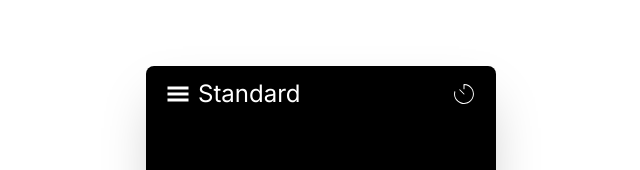
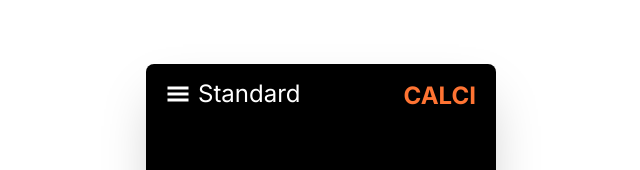
Before and after one commit to Vaidik1308/next_calculator, a Next.js app: page / in a window 1280 px wide. Shown: the top 170 px of the page, without its empty margins (319-959 px from the left). Built offline with nearby package versions, Linux system fonts and the light colour scheme.

Commit message:
added the logo title and test the boundaries , resolve the issues related to boundrires

```diff
--- a/src/app/globals.css
+++ b/src/app/globals.css
@@ -74,3 +74,28 @@
     @apply bg-background text-foreground;
   }
 }
+
+
+
+/* ===== Scrollbar CSS ===== */
+  /* Firefox */
+  * {
+    scrollbar-width: auto;
+    scrollbar-color: #1e0425 #352c2c;
+  }
+
+  /* Chrome, Edge, and Safari */
+  *::-webkit-scrollbar {
+    width: 3px;
+  }
+
+  *::-webkit-scrollbar-track {
+    background: #ffffff;
+    width: 3px;
+  }
+
+  *::-webkit-scrollbar-thumb {
+    background-color: #1e0425;
+    border-radius: 3px;
+    border: 3px solid #ffffff;
+  }
--- a/src/components/buttonsPart/SingleButton.tsx
+++ b/src/components/buttonsPart/SingleButton.tsx
@@ -10,7 +10,6 @@ type KeyProps = {
 }
 
 const SingleButton = ({value}: KeyProps) => {
-  // console.log(value);
   const { handleKeyPress } = useCalculatorContext();
   const symbolsKeyboard = value === 'del' ?
     <FaDeleteLeft size={20}/>:
--- a/src/components/displayPart/Display.tsx
+++ b/src/components/displayPart/Display.tsx
@@ -8,7 +8,7 @@ const Display = (props: Props) => {
   const { value, expression } = useCalculatorContext();
 
   return (
-    <div className=" flex flex-col items-end justify-center  w-full h-full  rounded-xl mb-1 p-2 ">
+    <div className=" flex flex-col items-end justify-center  w-full h-full overflow-y-auto  rounded-xl mb-1 p-2 ">
       <span className="text-xl text-right mb-1 opacity-60 break-words w-full">
         {expression}
       </span>
--- a/src/components/navbar/Navbar.tsx
+++ b/src/components/navbar/Navbar.tsx
@@ -1,9 +1,8 @@
 'use client'
 import React, { useState } from 'react'
-import { CiTimer } from 'react-icons/ci'
-import { GiHamburgerMenu } from 'react-icons/gi'
 import Sidebar from './Sidebar'
-import { Sheet } from '../ui/sheet'
+import logo from '../../../public/logo.png'
+import Image from 'next/image'
 
 type Props = {}
 
@@ -12,13 +11,17 @@ const Navbar = (props: Props) => {
   return (
     <>
 
-        <div className='w-full flex justify-between px-2 mt-2'>
+        <div className='w-full flex justify-between px-2 mt-2 '>
             <div className='flex gap-2 items-center w-fit text-2xl'>
                 <Sidebar/>
                 <span className=''>Standard</span>
             </div>
             <div className='text-2xl mt-1'>
-                <CiTimer/>
+                {/* <div className='relative top-9 -mt-2 h-[220px] w-[220px]'>
+                    <Image alt=''
+                     src={logo} fill className='absolute'/>
+                </div> */}
+                <span className='text-[#FF7433] font-bold '>CALCI</span>
             </div>
         </div>
     </>
--- a/src/components/navbar/Sidebar.tsx
+++ b/src/components/navbar/Sidebar.tsx
@@ -15,7 +15,6 @@ type Props = {}
 const Sidebar = (props: Props) => {
     const [isOpen,setIsOpen] = useState(false)
     const pathname = usePathname()
-    console.log(5%2);
 
   return (
     <Sheet >
@@ -35,9 +34,9 @@ const Sidebar = (props: Props) => {
             <div className='flex flex-col mt-8'>
 
                 <h2 className='mx-4 font-bold'>Calculators</h2>
-                <div className='w-full flex flex-col gap-4 pl-2'>
+                <div className='w-full flex flex-col gap-4 pl-2 pr-1'>
                     <Link
-                        className={`w-full flex items-center gap-6 bg-[#3E3F3F] py-2 `}
+                        className={`w-full flex items-center gap-6 bg-[#3E3F3F] py-4   hover:bg-[#3E3F3F]`}
                         href={"/"}>
                             <div className={`flex items-center gap-2 mx-2  `}>
                                 <div className='w-[4px] bg-[#FE7533] h-[24px] bg-'/>
@@ -46,16 +45,16 @@ const Sidebar = (props: Props) => {
                             <span>Standard</span>
                     </Link>
                     <Link
-                        className={`w-full flex items-center gap-6  py-2 `}
+                        className={`w-full flex items-center gap-6  py-4   hover:bg-[#3E3F3F]`}
                         href={"/c"}>
                             <div className={`flex items-center gap-2 mx-2  `}>
                                 <div className='w-[4px] bg-[#FE7533] h-[24px] bg-'/>
-                                <MdScience/>
+                                <MdScience size={20}/>
                             </div>
                             <span>Scientific</span>
                     </Link>
                     <Link
-                        className={`w-full flex items-center gap-6  py-2 `}
+                        className={`w-full flex items-center gap-6  py-4    hover:bg-[#3E3F3F]`}
                         href={"/c"}>
                             <div className={`flex items-center gap-2 mx-2  `}>
                                 <div className='w-[4px] bg-[#FE7533] h-[24px] bg-'/>
@@ -68,9 +67,9 @@ const Sidebar = (props: Props) => {
             <div className='flex flex-col mt-8'>
 
                 <h2 className='mx-4 font-bold'>Converter</h2>
-                <div className='w-full flex flex-col gap-4 pl-2'>
+                <div className='w-full flex flex-col gap-4 pl-2 pr-1'>
                     <Link
-                        className={`w-full flex items-center gap-6  py-2 `}
+                        className={`w-full flex items-center gap-6  py-4    hover:bg-[#3E3F3F]`}
                         href={"/"}>
                             <div className={`flex items-center gap-2 mx-2  `}>
                                 <div className='w-[4px] bg-[#FE7533] h-[24px] bg-'/>
@@ -79,7 +78,7 @@ const Sidebar = (props: Props) => {
                             <span>Currency</span>
                     </Link>
                     <Link
-                        className={`w-full flex items-center gap-6  py-2 `}
+                        className={`w-full flex items-center gap-6  py-4   hover:bg-[#3E3F3F]`}
                         href={"/c"}>
                             <div className={`flex items-center gap-2 mx-2  `}>
                                 <div className='w-[4px] bg-[#FE7533] h-[24px] bg-'/>
@@ -88,7 +87,7 @@ const Sidebar = (props: Props) => {
                             <span>Volume</span>
                     </Link>
                     <Link
-                        className={`w-full flex items-center gap-6  py-2 `}
+                        className={`w-full flex items-center gap-6  py-4   hover:bg-[#3E3F3F]`}
                         href={"/c"}>
                             <div className={`flex items-center gap-2 mx-2  `}>
                                 <div className='w-[4px] bg-[#FE7533] h-[24px] bg-'/>
@@ -97,7 +96,7 @@ const Sidebar = (props: Props) => {
                             <span>Length</span>
                     </Link>
                     <Link
-                        className={`w-full flex items-center gap-6  py-2 `}
+                        className={`w-full flex items-center gap-6  py-4  hover:bg-[#3E3F3F]`}
                         href={"/c"}>
                             <div className={`flex items-center gap-2 mx-2  `}>
                                 <div className='w-[4px] bg-[#FE7533] h-[24px] bg-'/>
```
Also changed, not shown: public/logo.png (added).
